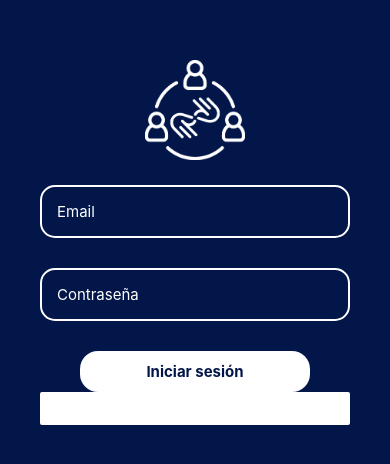
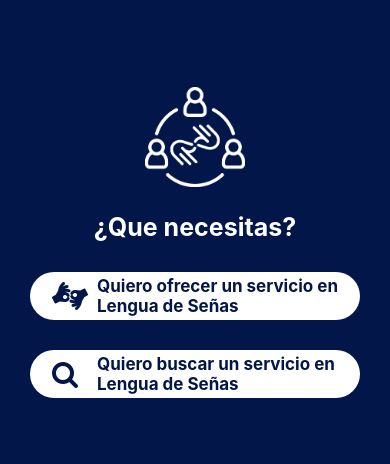
Before and after one commit to dsagredo/SILSCH, a React Native app: screen / in a window 390 px wide. Shown: the part 180-644 px from the top of the page. Built offline with nearby package versions, Linux system fonts and the light colour scheme.

Commit message:
feat(slashscreen): add icons y option screen

```diff
--- a/App.tsx
+++ b/App.tsx
@@ -1,7 +1,8 @@
 import { KeyboardAvoidingView, SafeAreaView } from 'react-native';
 import React, { useEffect } from 'react';
 import SplashScreen from 'react-native-splash-screen';
-import LoginScreen from './src/screens/Login/LoginScreen';
+import OptionsScreen from './src/screens/Options/OptionsScreen';
+//import LoginScreen from './src/screens/Login/LoginScreen';
 import styles from './src/globals/globals.module';
 
 const App = (): JSX.Element => {
@@ -18,7 +19,8 @@ const App = (): JSX.Element => {
         behavior="padding"
         enabled
         keyboardVerticalOffset={100}>
-        <LoginScreen />
+        <OptionsScreen />
+        {/*<LoginScreen />*/}
       </KeyboardAvoidingView>
     </SafeAreaView>
   );
--- a/package.json
+++ b/package.json
@@ -14,7 +14,8 @@
     "react-native": "0.73.6",
     "react-native-gesture-handler": "^2.15.0",
     "react-native-reanimated": "^3.8.1",
-    "react-native-splash-screen": "^3.3.0"
+    "react-native-splash-screen": "^3.3.0",
+    "react-native-vector-icons": "^10.1.0"
   },
   "devDependencies": {
     "@babel/core": "^7.20.0",
@@ -25,6 +26,7 @@
     "@react-native/metro-config": "0.73.5",
     "@react-native/typescript-config": "0.73.1",
     "@types/react": "^18.2.6",
+    "@types/react-native-vector-icons": "^6.4.18",
     "@types/react-test-renderer": "^18.0.0",
     "babel-jest": "^29.6.3",
     "eslint": "^8.19.0",
--- a/src/screens/Login/Login.module.ts
+++ b/src/screens/Options/Options.module.ts
@@ -4,7 +4,8 @@ const styles = StyleSheet.create({
   container: {
     flex: 1,
     justifyContent: 'center',
-    padding: 40,
+    paddingLeft: 30,
+    paddingRight: 30,
   },
   contentImg: {
     alignItems: 'center',
@@ -14,33 +15,35 @@ const styles = StyleSheet.create({
     width: 100,
     height: 100,
   },
-  contentForm: {
+  contentOption: {
     display: 'flex',
     flexDirection: 'column',
-    gap: 30,
+    gap: 10,
   },
-  contentInput: {
-    fontSize: 15,
-    padding: 15,
-    borderWidth: 2,
-    borderTopLeftRadius: 15,
-    borderTopRightRadius: 15,
-    borderBottomLeftRadius: 15,
-    borderBottomRightRadius: 15,
-    borderColor: '#FFFFFF',
+  contentText: {
+    fontSize: 25,
     color: '#FFFFFF',
+    fontWeight: 'bold',
+    textAlign: 'center',
   },
   contentButtom: {
     backgroundColor: '#FFFFFF',
-    padding: 11,
-    marginRight: 40,
-    marginLeft: 40,
-    marginTop: 30,
-    borderRadius: 18,
+    paddingLeft: 22,
+    paddingRight: 22,
+    paddingTop: 4,
+    paddingBottom: 4,
+    marginTop: 20,
+    borderRadius: 40,
+    display: 'flex',
+    flexDirection: 'row',
     alignItems: 'center',
+    gap: 10,
+  },
+  contentIcon: {
+    width: 35,
   },
   contentButtomText: {
-    fontSize: 15,
+    fontSize: 17,
     color: '#021649',
     fontWeight: 'bold',
   },
--- /dev/null
+++ b/src/screens/Options/OptionsScreen.tsx
@@ -0,0 +1,42 @@
+import React from 'react';
+import { Image, Text, TouchableOpacity, View } from 'react-native';
+import FontAwesome from 'react-native-vector-icons/FontAwesome';
+import styles from './Options.module.ts';
+import Logo from '../../assets/images/logo.png';
+
+const OptionsScreen = (): JSX.Element => {
+  return (
+    <>
+      <View style={styles.container}>
+        <View style={styles.contentImg}>
+          <Image source={Logo} style={styles.contentLogo} />
+        </View>
+        <View style={styles.contentOption}>
+          <Text style={styles.contentText}>¿Que necesitas?</Text>
+          <TouchableOpacity style={styles.contentButtom}>
+            <View style={styles.contentIcon}>
+              <FontAwesome
+                name="american-sign-language-interpreting"
+                size={28}
+                color="#021649"
+              />
+            </View>
+            <Text style={styles.contentButtomText}>
+              Quiero ofrecer un servicio en Lengua de Señas
+            </Text>
+          </TouchableOpacity>
+          <TouchableOpacity style={styles.contentButtom}>
+            <View style={styles.contentIcon}>
+              <FontAwesome name="search" size={28} color="#021649" />
+            </View>
+            <Text style={styles.contentButtomText}>
+              Quiero buscar un servicio en Lengua de Señas
+            </Text>
+          </TouchableOpacity>
+        </View>
+      </View>
+    </>
+  );
+};
+
+export default OptionsScreen;
```
Also changed, not shown: react-native.config.js (added, +9 -0 lines), 5 other files (tests, documents, lock files or other folders).
